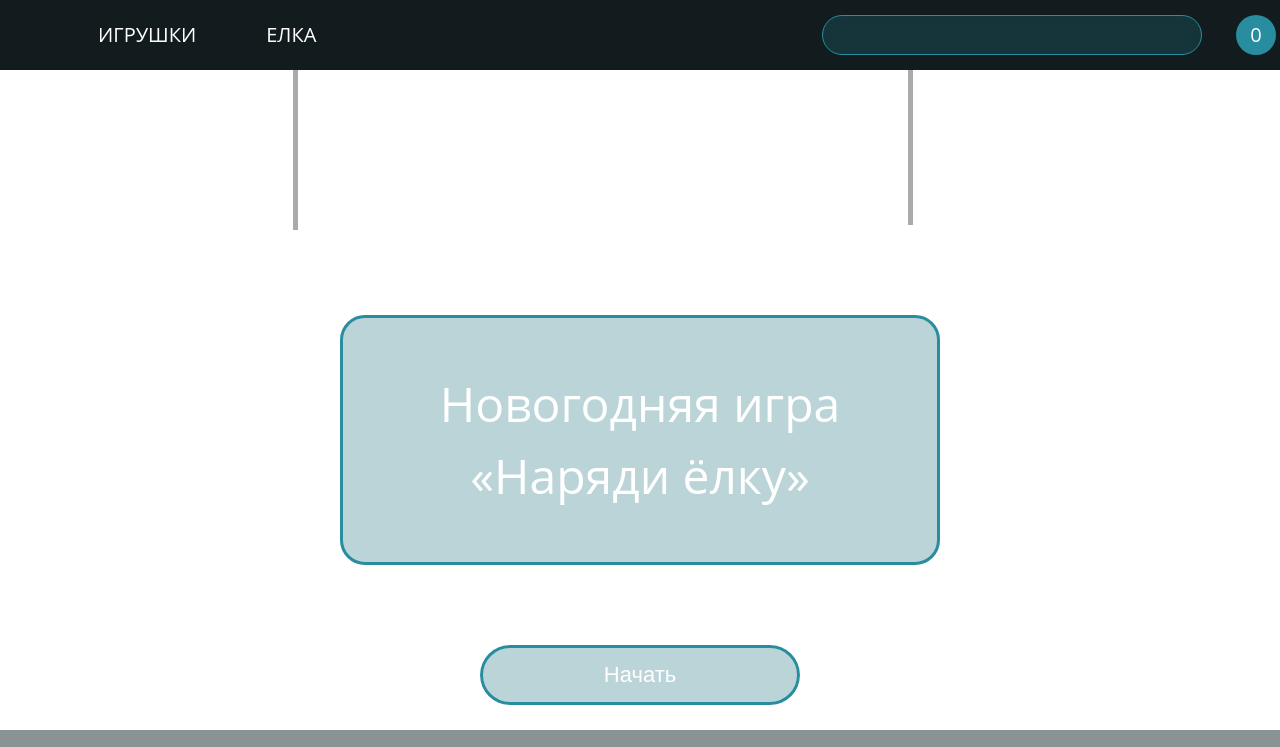
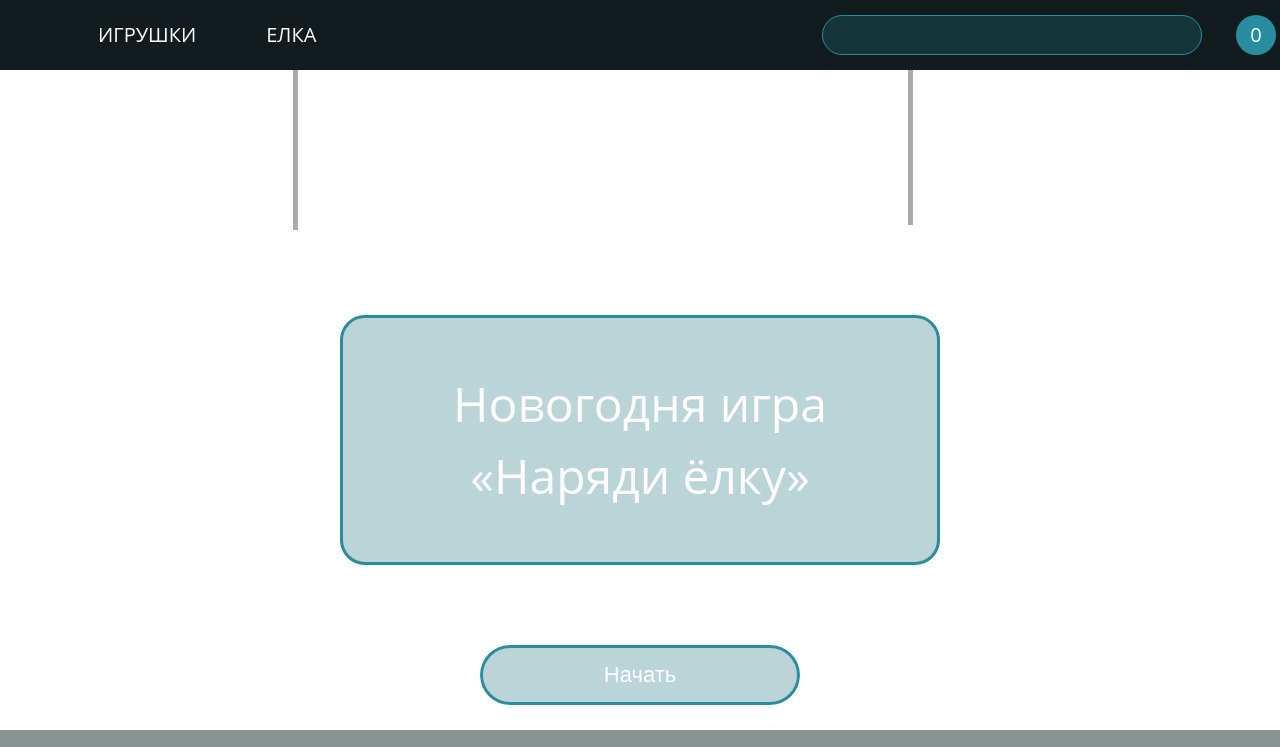
Before and after one commit to Alexgargun/christmas-task, a website: page src/index.html in a window 1280 px wide. Shown: the top 747 px of the page. Drawn offline with Linux system fonts and the light colour scheme.

```diff
--- a/src/index.html
+++ b/src/index.html
@@ -28,7 +28,7 @@
     <div class="page start-page">
         <div class="ball ball1"></div>
         <div class="ball ball2"></div>
-        <h1 class="start-page-title">Новогодняя игра<span>«Наряди ёлку»</span></h1>
+        <h1 class="start-page-title">Новогодня игра<span>«Наряди ёлку»</span></h1>
         <button class="switch-start-page" data-page="mainPage">Начать</button>
     </div>
     <div class="page main-page" data-page="main-page">
```
